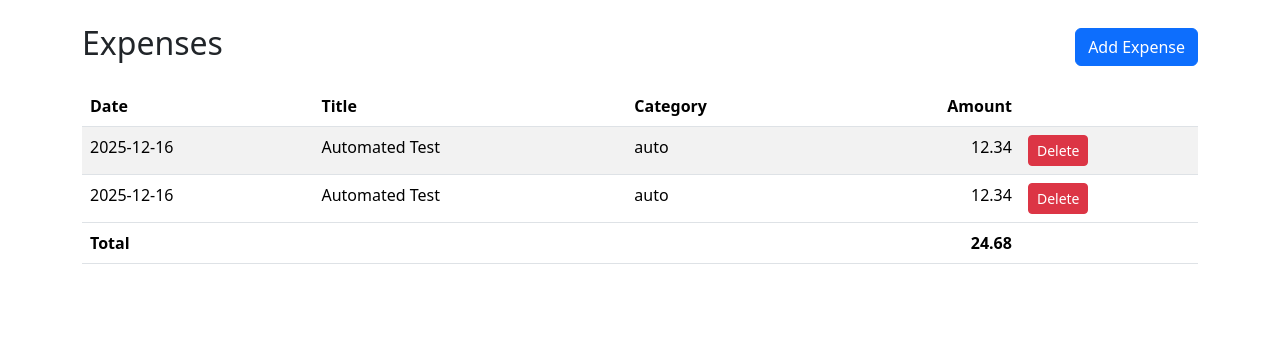
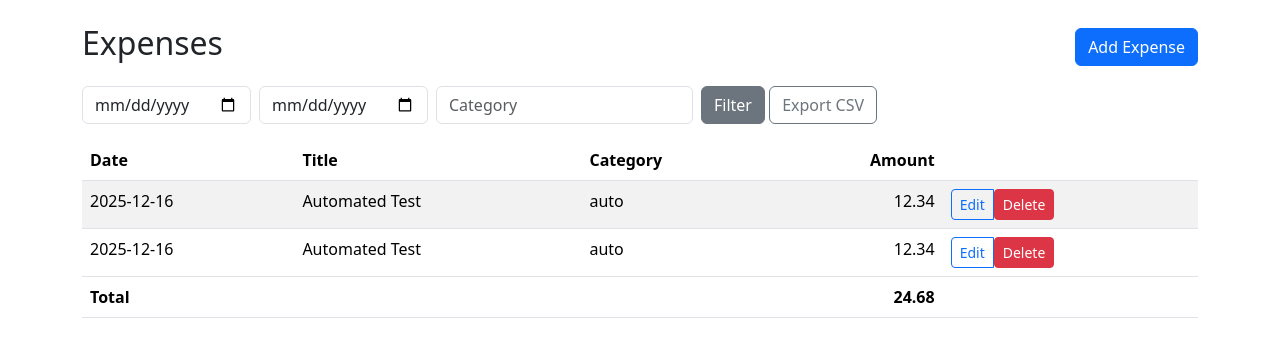
Before and after one commit to Sriram-Mullapudi/Expense_Tracker_Python, a Flask app: page / in a window 1280 px wide. Shown: the part 56-413 px from the top of the page. Run offline with Flask 3, Linux system fonts and the light colour scheme.

Commit message:
Add edit, filtering, and CSV export features; update README

```diff
--- a/app.py
+++ b/app.py
@@ -1,6 +1,7 @@
-from flask import Flask, render_template, request, redirect, url_for
+from flask import Flask, render_template, request, redirect, url_for, Response
 from flask_sqlalchemy import SQLAlchemy
 from datetime import datetime
+import io, csv
 import os
 
 app = Flask(__name__)
@@ -15,20 +16,39 @@ class Expense(db.Model):
     title = db.Column(db.String(120), nullable=False)
     amount = db.Column(db.Float, nullable=False)
     category = db.Column(db.String(50), nullable=True)
-    date = db.Column(db.Date, default=datetime.utcnow)
+    date = db.Column(db.Date, default=lambda: datetime.utcnow().date())
 
     def __repr__(self):
         return f'<Expense {self.title}>'
 
-@app.before_first_request
-def create_tables():
+with app.app_context():
     db.create_all()
 
 @app.route('/')
 def index():
-    expenses = Expense.query.order_by(Expense.date.desc()).all()
+    # Filtering via query params
+    q = Expense.query
+    date_from = request.args.get('date_from')
+    date_to = request.args.get('date_to')
+    category = request.args.get('category')
+    if date_from:
+        try:
+            df = datetime.strptime(date_from, '%Y-%m-%d').date()
+            q = q.filter(Expense.date >= df)
+        except ValueError:
+            pass
+    if date_to:
+        try:
+            dt = datetime.strptime(date_to, '%Y-%m-%d').date()
+            q = q.filter(Expense.date <= dt)
+        except ValueError:
+            pass
+    if category:
+        q = q.filter(Expense.category == category)
+
+    expenses = q.order_by(Expense.date.desc()).all()
     total = sum(e.amount for e in expenses)
-    return render_template('index.html', expenses=expenses, total=total)
+    return render_template('index.html', expenses=expenses, total=total, date_from=date_from or '', date_to=date_to or '', category=category or '')
 
 @app.route('/add', methods=['GET','POST'])
 def add():
@@ -47,6 +67,21 @@ def add():
         return redirect(url_for('index'))
     return render_template('add.html')
 
+
+@app.route('/edit/<int:id>', methods=['GET', 'POST'])
+def edit(id):
+    exp = Expense.query.get_or_404(id)
+    if request.method == 'POST':
+        exp.title = request.form['title']
+        exp.amount = float(request.form['amount'])
+        exp.category = request.form.get('category')
+        date_str = request.form.get('date')
+        if date_str:
+            exp.date = datetime.strptime(date_str, '%Y-%m-%d').date()
+        db.session.commit()
+        return redirect(url_for('index'))
+    return render_template('edit.html', expense=exp)
+
 @app.route('/delete/<int:id>', methods=['POST'])
 def delete(id):
     exp = Expense.query.get_or_404(id)
@@ -54,5 +89,42 @@ def delete(id):
     db.session.commit()
     return redirect(url_for('index'))
 
+
+def _filtered_query_from_args():
+    q = Expense.query
+    date_from = request.args.get('date_from')
+    date_to = request.args.get('date_to')
+    category = request.args.get('category')
+    if date_from:
+        try:
+            df = datetime.strptime(date_from, '%Y-%m-%d').date()
+            q = q.filter(Expense.date >= df)
+        except ValueError:
+            pass
+    if date_to:
+        try:
+            dt = datetime.strptime(date_to, '%Y-%m-%d').date()
+            q = q.filter(Expense.date <= dt)
+        except ValueError:
+            pass
+    if category:
+        q = q.filter(Expense.category == category)
+    return q
+
+
+@app.route('/export')
+def export_csv():
+    q = _filtered_query_from_args().order_by(Expense.date.desc()).all()
+    si = io.StringIO()
+    cw = csv.writer(si)
+    cw.writerow(['id', 'date', 'title', 'category', 'amount'])
+    for e in q:
+        cw.writerow([e.id, e.date.isoformat(), e.title, e.category or '', '%.2f' % e.amount])
+    output = si.getvalue()
+    return Response(output, mimetype='text/csv', headers={
+        'Content-Disposition': 'attachment; filename=expenses.csv'
+    })
+
 if __name__ == '__main__':
-    app.run(debug=True)
+    port = int(os.environ.get('PORT', 5000))
+    app.run(debug=True, host='127.0.0.1', port=port)
--- a/templates/index.html
+++ b/templates/index.html
@@ -5,6 +5,22 @@
   <h2>Expenses</h2>
   <a class="btn btn-primary" href="/add">Add Expense</a>
 </div>
+
+<form class="row g-2 mb-3" method="get">
+  <div class="col-auto">
+    <input type="date" name="date_from" class="form-control" value="{{ date_from }}" placeholder="From">
+  </div>
+  <div class="col-auto">
+    <input type="date" name="date_to" class="form-control" value="{{ date_to }}" placeholder="To">
+  </div>
+  <div class="col-auto">
+    <input name="category" class="form-control" value="{{ category }}" placeholder="Category">
+  </div>
+  <div class="col-auto">
+    <button class="btn btn-secondary">Filter</button>
+    <a class="btn btn-outline-secondary" href="/export?date_from={{ date_from }}&amp;date_to={{ date_to }}&amp;category={{ category }}">Export CSV</a>
+  </div>
+</form>
 
 <table class="table table-striped">
   <thead>
@@ -24,9 +40,12 @@
       <td>{{ e.category or '-' }}</td>
       <td class="text-end">{{ '%.2f'|format(e.amount) }}</td>
       <td>
-        <form method="post" action="/delete/{{ e.id }}" onsubmit="return confirm('Delete this expense?');">
-          <button class="btn btn-sm btn-danger">Delete</button>
-        </form>
+        <div class="btn-group" role="group">
+          <a class="btn btn-sm btn-outline-primary" href="/edit/{{ e.id }}">Edit</a>
+          <form method="post" action="/delete/{{ e.id }}" onsubmit="return confirm('Delete this expense?');" style="display:inline;">
+            <button class="btn btn-sm btn-danger">Delete</button>
+          </form>
+        </div>
       </td>
     </tr>
     {% endfor %}
```
Also changed, not shown: templates/edit.html (added, +25 -0 lines), README.md, expenses.db (added).
